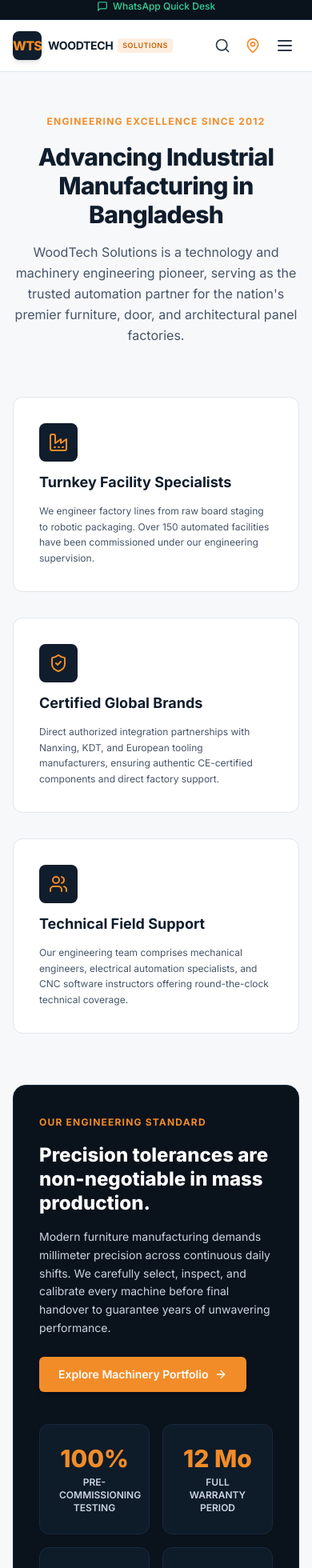
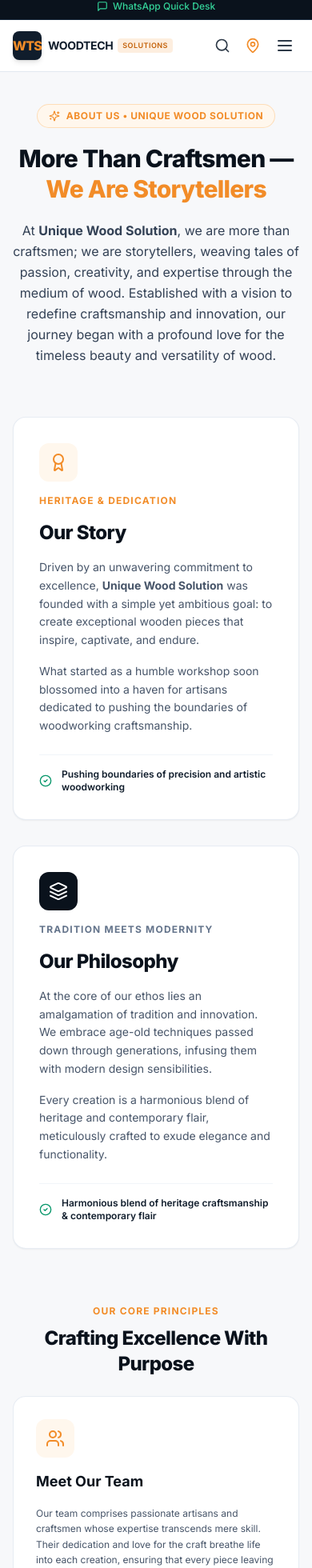
Before and after one commit to md-rifatul/UWS-Website, a React (Vite) app in the folder client/: page /about in a window 390 px wide. Shown: the part 32-1992 px from the top of the page at 80% size. Built offline with nearby package versions, Linux system fonts and the light colour scheme; no server answers.

Commit message:
feat: implement Unique Wood Solution about page and homepage brand section

```diff
--- a/client/src/pages/public/AboutPage.tsx
+++ b/client/src/pages/public/AboutPage.tsx
@@ -1,100 +1,248 @@
 import React from 'react';
-import { ShieldCheck, Award, Users, Factory, Target, ArrowRight } from 'lucide-react';
 import { Link } from 'react-router-dom';
+import {
+  Users,
+  Sparkles,
+  Leaf,
+  ArrowRight,
+  HeartHandshake,
+  MessageSquare,
+  Award,
+  Layers,
+  CheckCircle2,
+} from 'lucide-react';
+import useSiteSettings from '@/hooks/useSiteSettings';
 
 export const AboutPage: React.FC = () => {
+  const siteSettings = useSiteSettings();
+  const rawWhatsApp = (siteSettings.whatsapp_number || '+8801700000000').replace(/[^0-9]/g, '');
+
   return (
-    <div className="bg-surface-offwhite min-h-screen py-12 pb-24 space-y-16">
+    <div className="bg-surface-offwhite min-h-screen py-10 sm:py-16 pb-24 space-y-16">
       <div className="max-w-7xl mx-auto px-4 sm:px-6 lg:px-8 space-y-16">
-        {/* Hero Banner */}
-        <div className="text-center max-w-3xl mx-auto space-y-4">
-          <span className="text-xs font-bold uppercase tracking-widest text-industrial-orange">
-            Engineering Excellence Since 2012
-          </span>
-          <h1 className="text-3xl sm:text-5xl font-extrabold text-navy-900 tracking-tight">
-            Advancing Industrial Manufacturing in Bangladesh
+        {/* 1. HERO BANNER: ABOUT US / ABOUT UNIQUE WOOD SOLUTION */}
+        <div className="text-center max-w-4xl mx-auto space-y-5">
+          <div className="inline-flex items-center gap-2 px-3.5 py-1.5 rounded-full bg-orange-50 border border-orange-200/80 text-industrial-orange text-xs font-bold uppercase tracking-wider">
+            <Sparkles className="w-3.5 h-3.5" />
+            <span>About Us &bull; Unique Wood Solution</span>
+          </div>
+
+          <h1 className="text-3xl sm:text-5xl lg:text-6xl font-extrabold text-navy-950 tracking-tight leading-tight">
+            More Than Craftsmen — <br />
+            <span className="text-industrial-orange">We Are Storytellers</span>
           </h1>
-          <p className="text-base text-slate-600 leading-relaxed">
-            WoodTech Solutions is a technology and machinery engineering pioneer, serving as the trusted
-            automation partner for the nation's premier furniture, door, and architectural panel factories.
+
+          <p className="text-base sm:text-lg text-slate-700 leading-relaxed max-w-3xl mx-auto font-normal">
+            At <strong>Unique Wood Solution</strong>, we are more than craftsmen; we are storytellers,
+            weaving tales of passion, creativity, and expertise through the medium of wood.
+            Established with a vision to redefine craftsmanship and innovation, our journey
+            began with a profound love for the timeless beauty and versatility of wood.
           </p>
         </div>
 
-        {/* Corporate Grid */}
-        <div className="grid grid-cols-1 md:grid-cols-3 gap-8">
-          <div className="bg-white p-8 rounded-xl border border-slate-border shadow-xs space-y-3">
-            <div className="p-3 bg-navy-900 text-industrial-orange rounded-lg w-fit">
-              <Factory className="w-6 h-6" />
+        {/* 2. TWO-COLUMN FEATURE: OUR STORY & OUR PHILOSOPHY */}
+        <div className="grid grid-cols-1 lg:grid-cols-2 gap-8 items-stretch">
+          {/* Card 1: Our Story */}
+          <div className="bg-white rounded-2xl border border-slate-200/80 p-8 sm:p-10 shadow-sm hover:shadow-md transition-shadow flex flex-col justify-between space-y-6">
+            <div className="space-y-4">
+              <div className="w-12 h-12 rounded-xl bg-orange-50 text-industrial-orange flex items-center justify-center">
+                <Award className="w-6 h-6" />
               </div>
-            <h3 className="text-lg font-bold text-navy-900">Turnkey Facility Specialists</h3>
-            <p className="text-xs sm:text-sm text-slate-600 leading-relaxed">
-              We engineer factory lines from raw board staging to robotic packaging. Over 150 automated facilities have been commissioned under our engineering supervision.
+              <span className="text-xs font-bold uppercase tracking-widest text-industrial-orange block">
+                Heritage & Dedication
+              </span>
+              <h2 className="text-2xl sm:text-3xl font-extrabold text-navy-950 tracking-tight">
+                Our Story
+              </h2>
+              <p className="text-sm sm:text-base text-slate-600 leading-relaxed font-normal">
+                Driven by an unwavering commitment to excellence, <strong>Unique Wood Solution</strong> was
+                founded with a simple yet ambitious goal: to create exceptional wooden pieces that inspire,
+                captivate, and endure.
+              </p>
+              <p className="text-sm sm:text-base text-slate-600 leading-relaxed font-normal">
+                What started as a humble workshop soon blossomed into a haven for artisans dedicated to
+                pushing the boundaries of woodworking craftsmanship.
               </p>
             </div>
 
-          <div className="bg-white p-8 rounded-xl border border-slate-border shadow-xs space-y-3">
-            <div className="p-3 bg-navy-900 text-industrial-orange rounded-lg w-fit">
-              <ShieldCheck className="w-6 h-6" />
+            <div className="pt-4 border-t border-slate-100 flex items-center gap-3 text-xs font-semibold text-navy-900">
+              <CheckCircle2 className="w-4 h-4 text-emerald-600 shrink-0" />
+              <span>Pushing boundaries of precision and artistic woodworking</span>
             </div>
-            <h3 className="text-lg font-bold text-navy-900">Certified Global Brands</h3>
-            <p className="text-xs sm:text-sm text-slate-600 leading-relaxed">
-              Direct authorized integration partnerships with Nanxing, KDT, and European tooling manufacturers, ensuring authentic CE-certified components and direct factory support.
+          </div>
+
+          {/* Card 2: Our Philosophy */}
+          <div className="bg-white rounded-2xl border border-slate-200/80 p-8 sm:p-10 shadow-sm hover:shadow-md transition-shadow flex flex-col justify-between space-y-6">
+            <div className="space-y-4">
+              <div className="w-12 h-12 rounded-xl bg-navy-950 text-white flex items-center justify-center">
+                <Layers className="w-6 h-6" />
+              </div>
+              <span className="text-xs font-bold uppercase tracking-widest text-slate-500 block">
+                Tradition Meets Modernity
+              </span>
+              <h2 className="text-2xl sm:text-3xl font-extrabold text-navy-950 tracking-tight">
+                Our Philosophy
+              </h2>
+              <p className="text-sm sm:text-base text-slate-600 leading-relaxed font-normal">
+                At the core of our ethos lies an amalgamation of tradition and innovation. We embrace age-old
+                techniques passed down through generations, infusing them with modern design sensibilities.
+              </p>
+              <p className="text-sm sm:text-base text-slate-600 leading-relaxed font-normal">
+                Every creation is a harmonious blend of heritage and contemporary flair, meticulously crafted
+                to exude elegance and functionality.
               </p>
             </div>
 
-          <div className="bg-white p-8 rounded-xl border border-slate-border shadow-xs space-y-3">
-            <div className="p-3 bg-navy-900 text-industrial-orange rounded-lg w-fit">
+            <div className="pt-4 border-t border-slate-100 flex items-center gap-3 text-xs font-semibold text-navy-900">
+              <CheckCircle2 className="w-4 h-4 text-emerald-600 shrink-0" />
+              <span>Harmonious blend of heritage craftsmanship &amp; contemporary flair</span>
+            </div>
+          </div>
+        </div>
+
+        {/* 3. THREE CORE PILLARS GRID */}
+        <div className="space-y-6">
+          <div className="text-center max-w-2xl mx-auto space-y-2">
+            <span className="text-xs font-bold uppercase tracking-widest text-industrial-orange">
+              Our Core Principles
+            </span>
+            <h2 className="text-2xl sm:text-3xl font-extrabold text-navy-950 tracking-tight">
+              Crafting Excellence With Purpose
+            </h2>
+          </div>
+
+          <div className="grid grid-cols-1 md:grid-cols-3 gap-6">
+            {/* Pillar 1: Meet Our Team */}
+            <div className="bg-white rounded-2xl border border-slate-200/80 p-7 sm:p-8 shadow-xs hover:border-industrial-orange/60 hover:shadow-lg transition-all duration-300 space-y-4 group">
+              <div className="w-12 h-12 rounded-xl bg-orange-50 group-hover:bg-industrial-orange text-industrial-orange group-hover:text-white flex items-center justify-center transition-colors">
                 <Users className="w-6 h-6" />
               </div>
-            <h3 className="text-lg font-bold text-navy-900">Technical Field Support</h3>
+              <h3 className="text-lg sm:text-xl font-bold text-navy-950">
+                Meet Our Team
+              </h3>
               <p className="text-xs sm:text-sm text-slate-600 leading-relaxed">
-              Our engineering team comprises mechanical engineers, electrical automation specialists, and CNC software instructors offering round-the-clock technical coverage.
+                Our team comprises passionate artisans and craftsmen whose expertise transcends mere skill.
+                Their dedication and love for the craft breathe life into each creation, ensuring that every
+                piece leaving our workshop is not just an object but a testament to our collective commitment
+                to excellence.
+              </p>
+            </div>
+
+            {/* Pillar 2: Crafting Experiences, One Piece at a Time */}
+            <div className="bg-white rounded-2xl border border-slate-200/80 p-7 sm:p-8 shadow-xs hover:border-industrial-orange/60 hover:shadow-lg transition-all duration-300 space-y-4 group">
+              <div className="w-12 h-12 rounded-xl bg-orange-50 group-hover:bg-industrial-orange text-industrial-orange group-hover:text-white flex items-center justify-center transition-colors">
+                <HeartHandshake className="w-6 h-6" />
+              </div>
+              <h3 className="text-lg sm:text-xl font-bold text-navy-950">
+                Crafting Experiences, One Piece at a Time
+              </h3>
+              <p className="text-xs sm:text-sm text-slate-600 leading-relaxed">
+                We believe that our creations should resonate with your individuality. That’s why we collaborate
+                closely with our clients, understanding their aspirations and preferences to craft bespoke
+                solutions that reflect their unique personalities and tastes.
+              </p>
+            </div>
+
+            {/* Pillar 3: Our Commitment to Sustainability */}
+            <div className="bg-white rounded-2xl border border-slate-200/80 p-7 sm:p-8 shadow-xs hover:border-industrial-orange/60 hover:shadow-lg transition-all duration-300 space-y-4 group">
+              <div className="w-12 h-12 rounded-xl bg-orange-50 group-hover:bg-industrial-orange text-industrial-orange group-hover:text-white flex items-center justify-center transition-colors">
+                <Leaf className="w-6 h-6" />
+              </div>
+              <h3 className="text-lg sm:text-xl font-bold text-navy-950">
+                Our Commitment to Sustainability
+              </h3>
+              <p className="text-xs sm:text-sm text-slate-600 leading-relaxed">
+                Preserving nature’s gifts is a responsibility we hold dear. We take pride in our eco-conscious
+                approach, sourcing wood responsibly and implementing sustainable practices in our production
+                processes. By choosing Unique Wood Solution, you’re not only investing in quality craftsmanship
+                but also contributing to a greener, healthier planet.
               </p>
             </div>
           </div>
+        </div>
 
-        {/* Philosophy Section */}
-        <div className="bg-navy-950 text-white rounded-2xl p-8 sm:p-14 border border-navy-800">
-          <div className="grid grid-cols-1 lg:grid-cols-2 gap-10 items-center">
-            <div className="space-y-4">
-              <span className="text-xs font-bold uppercase tracking-widest text-industrial-orange">
-                Our Engineering Standard
+        {/* 4. HERO CALLOUT: JOIN US IN CELEBRATING WOODWORK */}
+        <div className="bg-navy-950 text-white rounded-3xl p-8 sm:p-12 lg:p-14 shadow-xl border border-navy-800 relative overflow-hidden">
+          <div className="relative z-10 max-w-3xl space-y-5">
+            <span className="text-xs font-bold uppercase tracking-widest text-industrial-orange block">
+              An Invitation to Pure Artistry
             </span>
-              <h2 className="text-2xl sm:text-3xl font-extrabold text-white leading-tight">
-                Precision tolerances are non-negotiable in mass production.
+
+            <h2 className="text-2xl sm:text-4xl font-extrabold text-white tracking-tight leading-snug">
+              Join Us in Celebrating Woodwork
             </h2>
-              <p className="text-sm text-slate-300 leading-relaxed">
-                Modern furniture manufacturing demands millimeter precision across continuous daily shifts. We carefully select, inspect, and calibrate every machine before final handover to guarantee years of unwavering performance.
+
+            <p className="text-sm sm:text-base text-slate-300 leading-relaxed">
+              Whether you’re seeking to transform your living space or searching for that one-of-a-kind statement
+              piece, <strong>Unique Wood Solution</strong> invites you to embark on a journey where passion meets
+              creativity, and every creation narrates its own story.
             </p>
-              <div className="pt-2">
+
+            <blockquote className="p-4 sm:p-5 rounded-xl bg-white/5 border-l-4 border-industrial-orange text-sm sm:text-base text-slate-200 italic font-medium">
+              &ldquo;Thank you for considering Unique Wood Solution – where craftsmanship, innovation,
+              and dedication converge to redefine the artistry of woodworking.&rdquo;
+            </blockquote>
+
+            <div className="flex flex-wrap items-center gap-3 pt-3">
               <Link
                 to="/products"
-                  className="inline-flex items-center gap-2 px-6 py-3 bg-industrial-orange hover:bg-industrial-orange-hover text-white text-sm font-semibold rounded-md transition-all shadow-md"
+                className="inline-flex items-center gap-2 px-6 py-3 bg-industrial-orange hover:bg-industrial-orange-hover text-white text-xs sm:text-sm font-bold rounded-xl shadow-md transition-all hover:scale-102"
               >
-                  <span>Explore Machinery Portfolio</span>
+                <span>Explore Our Machinery & Portfolio</span>
                 <ArrowRight className="w-4 h-4" />
+              </Link>
+
+              <Link
+                to="/contact"
+                className="inline-flex items-center gap-2 px-6 py-3 bg-white/10 hover:bg-white/20 text-white text-xs sm:text-sm font-semibold rounded-xl border border-white/20 transition-all"
+              >
+                <span>Get in Touch</span>
               </Link>
             </div>
           </div>
+        </div>
 
-            <div className="grid grid-cols-2 gap-4 text-center">
-              <div className="bg-navy-900/80 p-6 rounded-xl border border-navy-800">
-                <span className="text-3xl font-extrabold text-industrial-orange">100%</span>
-                <span className="block text-xs font-semibold uppercase text-slate-300 mt-1">Pre-Commissioning Testing</span>
+        {/* 5. GET IN TOUCH SECTION */}
+        <div className="bg-white rounded-3xl border border-slate-200/80 p-8 sm:p-12 shadow-sm text-center max-w-4xl mx-auto space-y-6">
+          <div className="space-y-3">
+            <div className="w-12 h-12 rounded-xl bg-orange-50 text-industrial-orange flex items-center justify-center mx-auto">
+              <MessageSquare className="w-6 h-6" />
             </div>
-              <div className="bg-navy-900/80 p-6 rounded-xl border border-navy-800">
-                <span className="text-3xl font-extrabold text-industrial-orange">12 Mo</span>
-                <span className="block text-xs font-semibold uppercase text-slate-300 mt-1">Full Warranty Period</span>
+            <h2 className="text-2xl sm:text-3xl font-extrabold text-navy-950 tracking-tight">
+              Get in Touch
+            </h2>
+            <p className="text-sm sm:text-base text-slate-600 leading-relaxed max-w-2xl mx-auto">
+              We’re thrilled to share our passion for woodworking with you. Contact us to explore our collection,
+              discuss customizations, or simply share your ideas. Let’s collaborate to turn your vision into
+              exquisitely crafted reality.
+            </p>
           </div>
-              <div className="bg-navy-900/80 p-6 rounded-xl border border-navy-800">
-                <span className="text-3xl font-extrabold text-industrial-orange">24h</span>
-                <span className="block text-xs font-semibold uppercase text-slate-300 mt-1">Service SLA</span>
-              </div>
-              <div className="bg-navy-900/80 p-6 rounded-xl border border-navy-800">
-                <span className="text-3xl font-extrabold text-industrial-orange">30+</span>
-                <span className="block text-xs font-semibold uppercase text-slate-300 mt-1">Field Engineers</span>
-              </div>
-            </div>
+
+          <div className="flex flex-wrap items-center justify-center gap-4 pt-2">
+            <Link
+              to="/contact"
+              className="inline-flex items-center gap-2 px-6 py-3 bg-navy-950 hover:bg-industrial-orange text-white text-xs sm:text-sm font-bold rounded-xl shadow-md transition-all"
+            >
+              <span>Contact Our Specialists</span>
+              <ArrowRight className="w-4 h-4" />
+            </Link>
+
+            <a
+              href={`https://wa.me/${rawWhatsApp}`}
+              target="_blank"
+              rel="noreferrer"
+              className="inline-flex items-center gap-2 px-6 py-3 bg-emerald-600 hover:bg-emerald-700 text-white text-xs sm:text-sm font-bold rounded-xl shadow-md transition-all"
+            >
+              <MessageSquare className="w-4 h-4" />
+              <span>WhatsApp Direct Desk</span>
+            </a>
+
+            <Link
+              to="/request-quote"
+              className="inline-flex items-center gap-2 px-6 py-3 bg-surface-offwhite hover:bg-slate-100 text-navy-950 text-xs sm:text-sm font-bold rounded-xl border border-slate-200 transition-all"
+            >
+              <span>Request Custom Quotation</span>
+            </Link>
           </div>
         </div>
       </div>
--- a/client/src/pages/public/HomePage.tsx
+++ b/client/src/pages/public/HomePage.tsx
@@ -15,6 +15,7 @@ import {
   Scale,
   FileSpreadsheet,
   ExternalLink,
+  Sparkles,
 } from 'lucide-react';
 import { catalogService } from '@/services/catalogService';
 import { Category, Product, HeroSlide } from '@/types';
@@ -783,77 +784,70 @@ export const HomePage: React.FC = () => {
         </div>
       )}
 
-      {/* 6. WHY CHOOSE US / FACTORY ENGINEERING */}
+      {/* 6. ABOUT UNIQUE WOOD SOLUTION (CRAFTSMANSHIP, STORY & PHILOSOPHY) */}
       <section className="max-w-7xl mx-auto px-4 sm:px-6 lg:px-8">
-        <div className="grid grid-cols-1 lg:grid-cols-2 gap-12 items-center">
-          <div className="space-y-6">
-            <span className="text-xs font-bold uppercase tracking-widest text-industrial-orange">
-              Turnkey Manufacturing Partner
-            </span>
-            <h2 className="text-2xl sm:text-3xl font-extrabold text-navy-900 leading-tight">
-              Why Bangladesh's Leading Furniture Brands Rely on WoodTech
+        <div className="bg-white rounded-3xl border border-slate-200/90 p-8 sm:p-12 lg:p-14 shadow-sm">
+          <div className="grid grid-cols-1 lg:grid-cols-12 gap-10 lg:gap-14 items-center">
+            <div className="lg:col-span-7 space-y-5">
+              <div className="inline-flex items-center gap-2 px-3.5 py-1.5 rounded-full bg-orange-50 border border-orange-200/80 text-industrial-orange text-xs font-bold uppercase tracking-wider">
+                <Sparkles className="w-3.5 h-3.5" />
+                <span>About Unique Wood Solution</span>
+              </div>
+
+              <h2 className="text-2xl sm:text-4xl font-extrabold text-navy-950 tracking-tight leading-tight">
+                More Than Craftsmen — <br />
+                <span className="text-industrial-orange">We Are Storytellers</span>
               </h2>
-            <p className="text-sm sm:text-base text-slate-600 leading-relaxed">
-              We do not simply sell machinery boxes. We provide comprehensive manufacturing engineering:
-              from 3D factory layout CAD blueprints, compressed air line sizing, electrical power load
-              balancing, down to operator training and G-code optimization.
+
+              <p className="text-sm sm:text-base text-slate-600 leading-relaxed font-normal">
+                At <strong>Unique Wood Solution</strong>, we are more than craftsmen; we are storytellers,
+                weaving tales of passion, creativity, and expertise through the medium of wood.
+                Established with a vision to redefine craftsmanship and innovation, our journey began with
+                a profound love for the timeless beauty and versatility of wood.
               </p>
 
-            <div className="space-y-4 pt-2">
-              <div className="flex items-start gap-3.5">
-                <div className="p-2 bg-navy-900 text-industrial-orange rounded-md mt-0.5">
-                  <Factory className="w-5 h-5" />
-                </div>
-                <div>
-                  <h4 className="font-bold text-sm text-navy-900">Factory Layout &amp; Material Flow Optimization</h4>
-                  <p className="text-xs text-slate-600 mt-0.5">
-                    Eliminating bottlenecks between raw board storage, CNC nesting, edge finishing, and assembly.
+              <p className="text-sm text-slate-600 leading-relaxed font-normal">
+                Driven by an unwavering commitment to excellence, our goal is to create exceptional wooden
+                pieces that inspire, captivate, and endure. We embrace age-old techniques passed down through
+                generations, infusing them with modern design sensibilities.
               </p>
+
+              <div className="pt-2 flex flex-wrap items-center gap-4">
+                <Link
+                  to="/about"
+                  className="inline-flex items-center gap-2 px-6 py-3 bg-navy-950 hover:bg-industrial-orange text-white text-xs sm:text-sm font-bold rounded-xl shadow-md transition-all hover:scale-102"
+                >
+                  <span>Read Our Full Story</span>
+                  <ArrowRight className="w-4 h-4" />
+                </Link>
+
+                <Link
+                  to="/contact"
+                  className="inline-flex items-center gap-2 px-6 py-3 bg-surface-offwhite hover:bg-slate-100 text-navy-900 text-xs sm:text-sm font-semibold rounded-xl border border-slate-200 transition-all"
+                >
+                  <span>Get in Touch</span>
+                </Link>
               </div>
             </div>
 
-              <div className="flex items-start gap-3.5">
-                <div className="p-2 bg-navy-900 text-industrial-orange rounded-md mt-0.5">
-                  <Wrench className="w-5 h-5" />
-                </div>
-                <div>
-                  <h4 className="font-bold text-sm text-navy-900">Certified Installation &amp; Laser Alignment</h4>
-                  <p className="text-xs text-slate-600 mt-0.5">
-                    Rigorous optical leveling and mechanical squareness calibration during onsite commissioning.
-                  </p>
-                </div>
-              </div>
-
-              <div className="flex items-start gap-3.5">
-                <div className="p-2 bg-navy-900 text-industrial-orange rounded-md mt-0.5">
-                  <Cpu className="w-5 h-5" />
-                </div>
-                <div>
-                  <h4 className="font-bold text-sm text-navy-900">CAM Software &amp; Operator Training</h4>
-                  <p className="text-xs text-slate-600 mt-0.5">
-                    Hands-on software training for your production staff in Alphacam, Artcam, and Syntec control.
-                  </p>
-                </div>
-              </div>
-            </div>
-          </div>
-
-          <div className="relative">
-            <div className="aspect-4/3 rounded-2xl overflow-hidden shadow-2xl border border-slate-border">
+            <div className="lg:col-span-5 relative">
+              <div className="aspect-4/3 rounded-2xl overflow-hidden shadow-xl border border-slate-200 bg-slate-100">
                 <img
                   src="https://images.unsplash.com/photo-1581091226825-a6a2a5aee158?auto=format&fit=crop&w=1000&q=80"
-                alt="Automated Woodworking Factory in Operation"
+                  alt="Craftsmanship at Unique Wood Solution"
                   onError={handleImageError}
                   className="w-full h-full object-cover"
                 />
               </div>
-            <div className="absolute -bottom-6 -left-6 bg-navy-950 text-white p-5 rounded-xl shadow-xl border border-navy-800 max-w-xs hidden sm:block">
+
+              <div className="absolute -bottom-5 -left-5 bg-navy-950 text-white p-5 rounded-2xl shadow-xl border border-navy-800 max-w-xs hidden sm:block">
                 <span className="text-xs font-bold text-industrial-orange uppercase tracking-wider block">
-                Total Reliability
+                  Tradition &amp; Innovation
                 </span>
                 <p className="text-xs text-slate-300 mt-1">
-                Zero-downtime maintenance programs with immediate factory spare parts dispatch.
+                  Crafting bespoke solutions that reflect unique personalities, elegance, and durability.
                 </p>
+              </div>
             </div>
           </div>
         </div>
```
Also changed, not shown: client/src/components/common/ScrollToTop.tsx (line endings or trailing spaces). Lines whose indentation alone changed are shown as unchanged.
